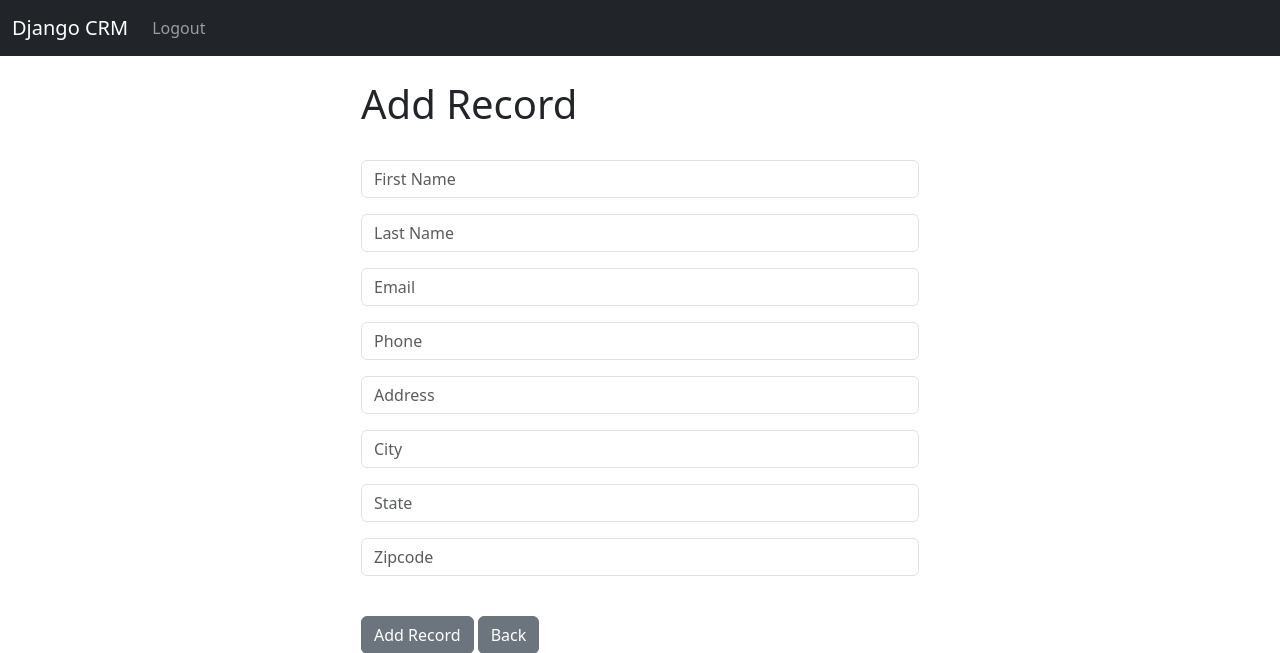
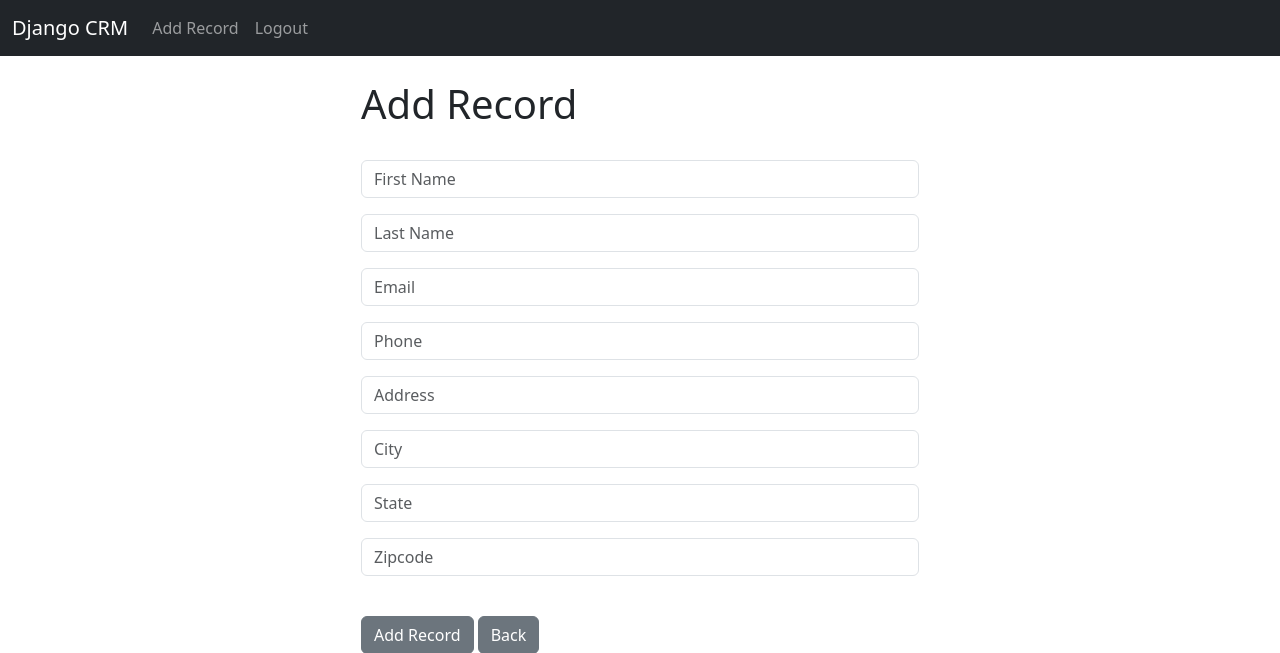
Before and after one commit to AlokDhanush/Django-CRM, a Django app: page /add_record/ in a window 1280 px wide. Shown: the top 653 px of the page. Run offline with Django 5.2, Linux system fonts and the light colour scheme; the visitor is signed in with stand-in values (Sample User, id 1).

Commit message:
navbar.html

```diff
--- a/website/templates/navbar.html
+++ b/website/templates/navbar.html
@@ -6,7 +6,11 @@
     </button>
     <div class="collapse navbar-collapse" id="navbarSupportedContent">
       <ul class="navbar-nav me-auto mb-2 mb-lg-0">
+
         {% if user.is_authenticated %}
+        <li class="nav-item">
+          <a class="nav-link" href="{% url 'add_record' %}">Add Record</a>
+        </li>
         <li class="nav-item">
           <a class="nav-link" href="{% url 'logout' %}">Logout</a>
         </li>
@@ -15,13 +19,14 @@
         <li class="nav-item">
           <a class="nav-link" href="{% url 'register' %}">Register</a>
         </li>
-
         <li class="nav-item">
           <a class="nav-link" href="{% url 'home' %}">Login</a>
         </li>
+        {% endif %}
 
-            {% endif %}
+
       </ul>
+
     </div>
   </div>
 </nav>
```
Lines whose indentation alone changed are shown as unchanged.
